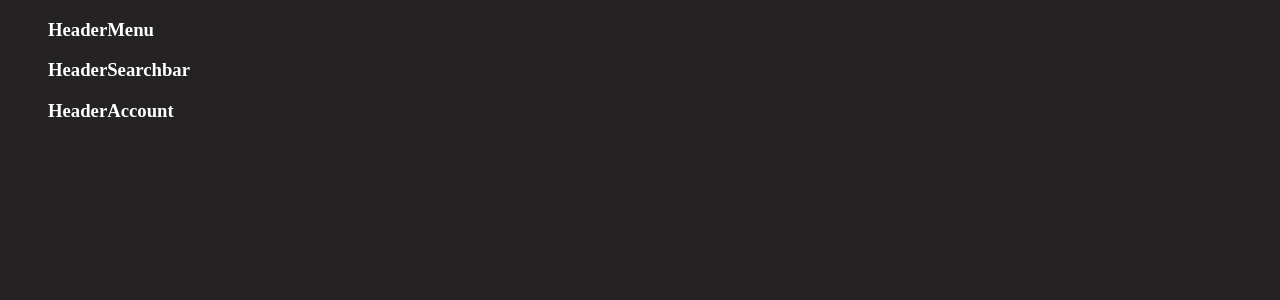
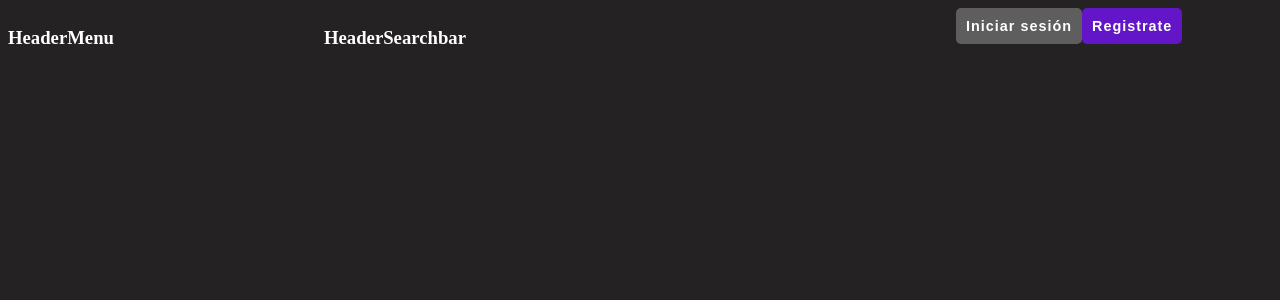
Before and after one commit to jenri019/twitch-replication, a React (Create React App) app: page / in a window 1280 px wide. Shown: the top 300 px of the page. Built offline with nearby package versions, Linux system fonts and the light colour scheme.

Commit message:
Creating Header and showing

```diff
--- /dev/null
+++ b/src/components/Button.jsx
@@ -0,0 +1,14 @@
+import React from 'react'// Create a Title component that'll render an <h1> tag with some styles
+import styled from 'styled-components'
+
+export const StyledButton = styled.button`
+    background-color: ${(props) =>  props.btnprimary === true ? '#6216c7' : '#5e5e5e'};
+    border-radius: 5px;
+    border-style: none;
+    color: #ffffff;
+    text-align: center;
+    padding: 10px;
+    font-size: 0.9rem;
+    font-weight: bold;
+    letter-spacing: 1px;
+`;
--- a/src/components/Header.jsx
+++ /dev/null
@@ -1,16 +0,0 @@
-import React from 'react'
-import { HeaderAccount } from './HeaderAccount'
-import { HeaderMenu } from './HeaderMenu'
-import { HeaderSearchbar } from './HeaderSearchbar'
-
-export const Header = () => {
-  return (
-      <nav>
-          <ul>
-              <HeaderMenu />
-              <HeaderSearchbar />
-              <HeaderAccount />
-          </ul>
-      </nav>
-  )
-}
--- a/src/components/HeaderAccount.jsx
+++ /dev/null
@@ -1,7 +0,0 @@
-import React from 'react'
-
-export const HeaderAccount = () => {
-  return (
-    <h3>HeaderAccount</h3>
-  )
-}
--- /dev/null
+++ b/src/components/header/Header.jsx
@@ -0,0 +1,20 @@
+import React from 'react'
+import { HeaderAccount } from './HeaderAccount'
+import { HeaderMenu } from './HeaderMenu'
+import { HeaderSearchbar } from './HeaderSearchbar'
+import styled from 'styled-components'
+
+const NavigationBar = styled.nav`
+    display: grid;
+    grid-template-columns: 1fr 2fr 1fr;
+`;
+
+export const Header = () => {
+  return (
+      <NavigationBar>
+        <HeaderMenu />
+        <HeaderSearchbar />
+        <HeaderAccount />
+      </NavigationBar>
+  )
+}
--- /dev/null
+++ b/src/components/header/HeaderAccount.jsx
@@ -0,0 +1,11 @@
+import React from 'react'
+import { StyledButton } from '../Button';
+
+export const HeaderAccount = () => {
+  return (
+    <div>
+      <StyledButton >Iniciar sesión</StyledButton>
+      <StyledButton btnprimary>Registrate</StyledButton>
+    </div>
+  )
+}
--- a/src/pages/MainPage.jsx
+++ b/src/pages/MainPage.jsx
@@ -1,9 +1,11 @@
 import React from 'react'
-import { Header } from '../components/Header';
+import { Header } from '../components/header/Header';
 
 const MainPage = () => {
   return (
+    <>
       <Header />
+    </>
   )
 }
 
```
Also changed, not shown: src/components/header/HeaderMenu.jsx (renamed from src/components/HeaderMenu.jsx), src/components/header/HeaderSearchbar.jsx (renamed from src/components/HeaderSearchbar.jsx).
